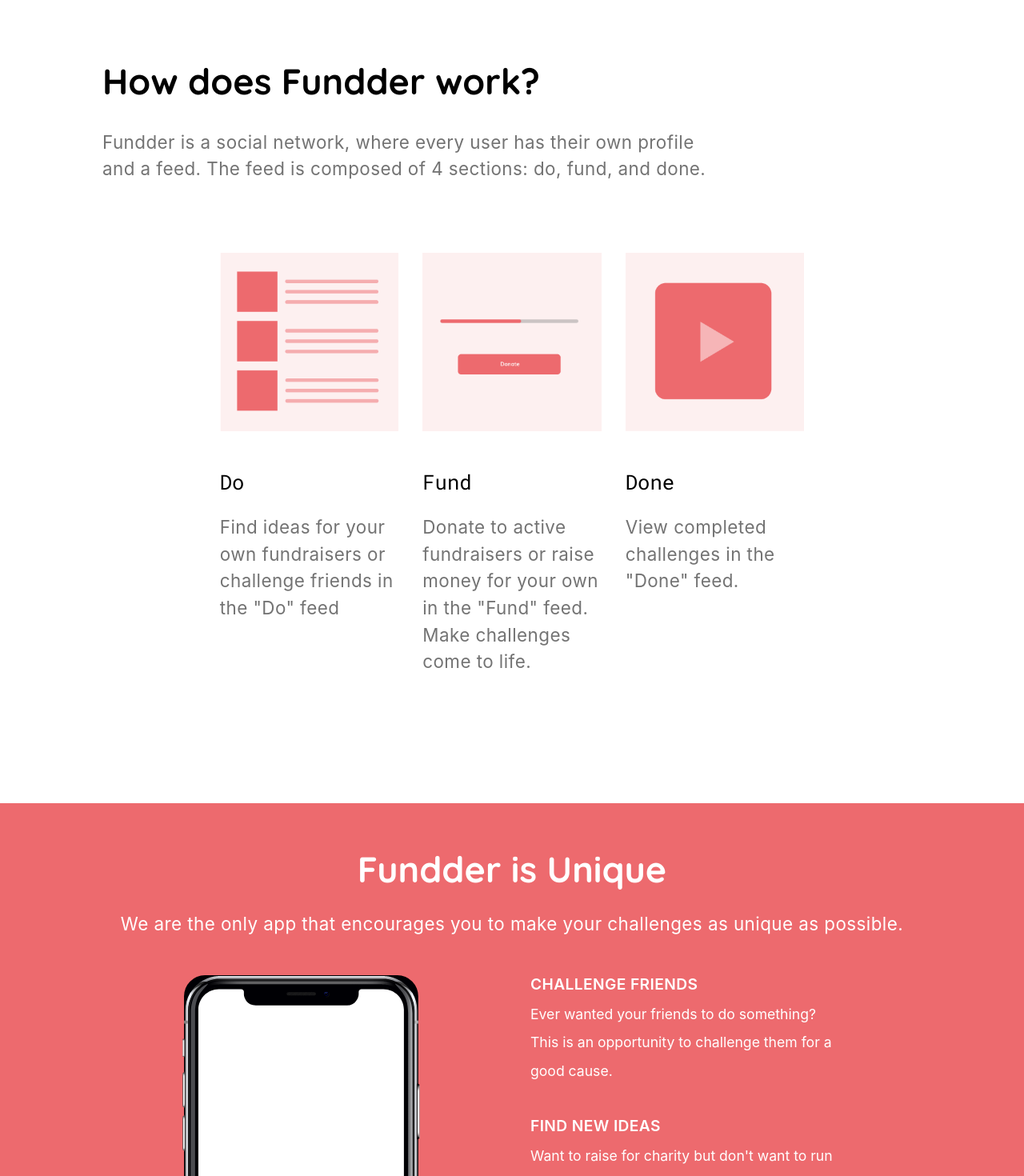
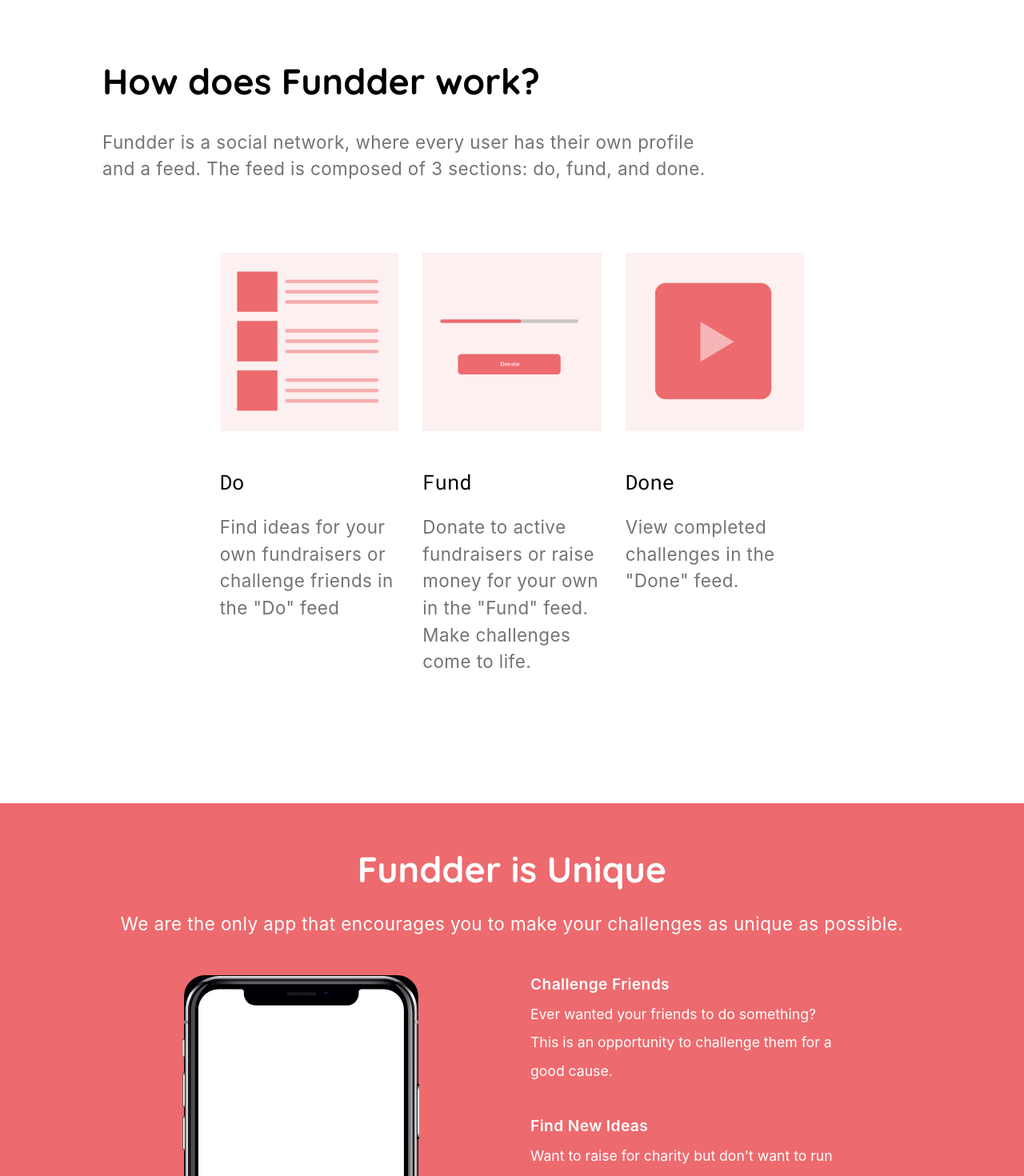
Before and after one commit to TomFlatters/fundder-site, a React (Create React App) app: page / in a window 1280 px wide. Shown: the part 1000-2470 px from the top of the page at 80% size. Built offline with nearby package versions, Linux system fonts and the light colour scheme.

Commit message:
Change num sections to 3 and change uppercase text to capitalized

```diff
--- a/src/App.css
+++ b/src/App.css
@@ -87,6 +87,7 @@
 .fundder-button:hover{
   color: white;
   background: #ED6A6E;
+  /* opacity: 0.7; */
   border: 2px solid white;
   margin-bottom: -4px;
   outline: none
@@ -117,7 +118,6 @@
   font-size: 1.6em;
 }
 .fundder-section-subtitle{
-  text-transform: uppercase;
   letter-spacing: 0.02em;
   font-size: 1.2em;
   font-weight: 600;
--- a/src/components/howfundderworks.js
+++ b/src/components/howfundderworks.js
@@ -15,7 +15,7 @@ const HowFundderWorks = () => {
                     <h1 className="fundder-title">How does Fundder work?</h1>
                     <p className="fundder-body text-grey py-4">
                         Fundder is a social network, where every user has their own profile and a feed.
-                        The feed is composed of 4 sections: do, fund, and done.
+                        The feed is composed of 3 sections: do, fund, and done.
                     </p>
                 </Col>
             </Row>
```
